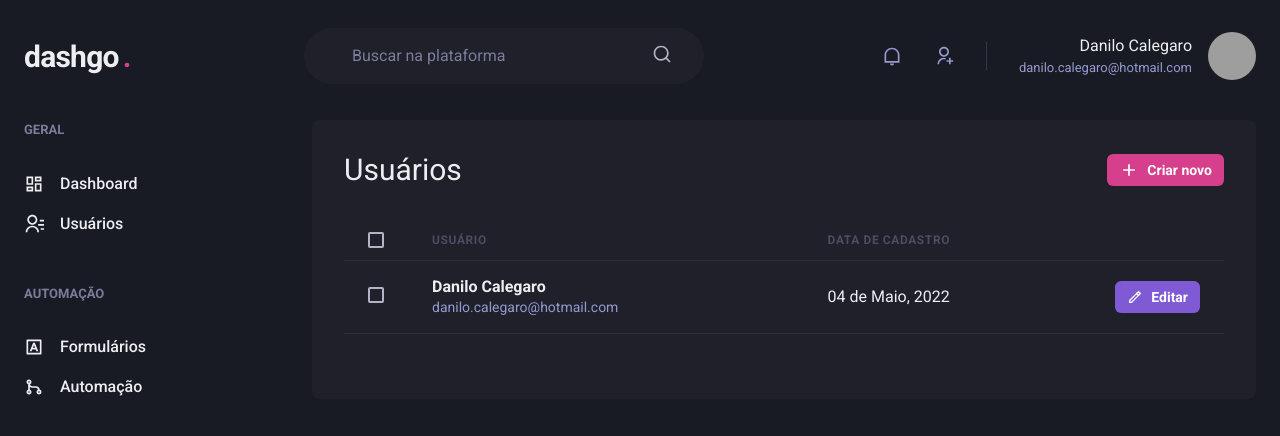
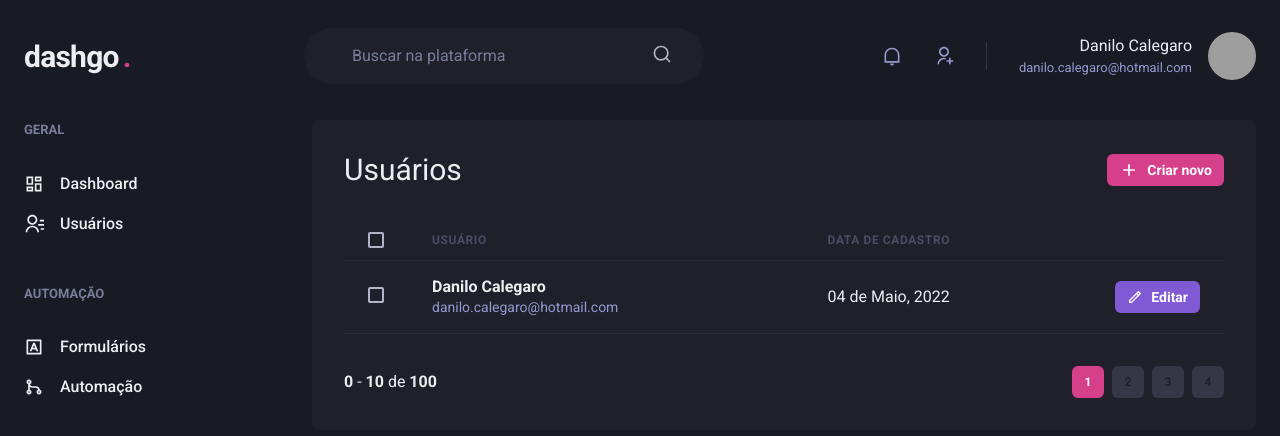
Before and after one commit to DaniloCalegaro/dashgo-next-chakra-ui, a Next.js app: page /users in a window 1280 px wide. Shown: the top 436 px of the page. Built offline with nearby package versions, Linux system fonts and the light colour scheme; grey boxes are pictures that could not be loaded.

Commit message:
feat: finalizado componente de paginação

```diff
--- /dev/null
+++ b/src/components/Pagination.tsx
@@ -0,0 +1,68 @@
+import { Box, Button, Stack } from "@chakra-ui/react";
+
+export function Pagination() {
+  return (
+    <Stack
+      direction='row'
+      spacing='6'
+      mt='8'
+      justify='space-between'
+      align='center'
+    >
+      <Box>
+        <strong>0</strong> - <strong>10</strong> de <strong>100</strong>
+      </Box>
+      <Stack direction='row'>
+        <Button
+          size='sm'
+          fontSize='xs'
+          width='4'
+          colorScheme='pink'
+          disabled
+          _disabled={{
+            bg:'pink.500',
+            cursor: 'default',
+          }}
+        >
+          1
+        </Button>
+
+        <Button
+          size='sm'
+          fontSize='xs'
+          width='4'
+          bg='gray.700'
+          _hover={{
+            bg:'gray.500',
+          }}
+        >
+          2
+        </Button>
+
+        <Button
+          size='sm'
+          fontSize='xs'
+          width='4'
+          bg='gray.700'
+          _hover={{
+            bg:'gray.500',
+          }}
+        >
+          3
+        </Button>
+
+        <Button
+          size='sm'
+          fontSize='xs'
+          width='4'
+          bg='gray.700'
+          _hover={{
+            bg:'gray.500',
+          }}
+        >
+          4
+        </Button>
+      </Stack>
+    </Stack>
+  );
+}
--- a/src/pages/users/index.tsx
+++ b/src/pages/users/index.tsx
@@ -1,6 +1,7 @@
 import { Box, Button, Checkbox, Flex, Heading, Icon, Table, Tbody, Td, Text, Th, Thead, Tr } from "@chakra-ui/react";
 import { RiAddLine, RiPencilLine } from "react-icons/ri";
 import { Header } from "../../components/Header";
+import { Pagination } from "../../components/Pagination";
 import { SiderBar } from "../../components/SideBar";
 
 export default function UserList() {
@@ -64,6 +65,8 @@
             </Tbody>
           </Table>
 
+          <Pagination />
+
         </Box>
       </Flex>
     </Box>
```
Lines whose indentation alone changed are shown as unchanged.
